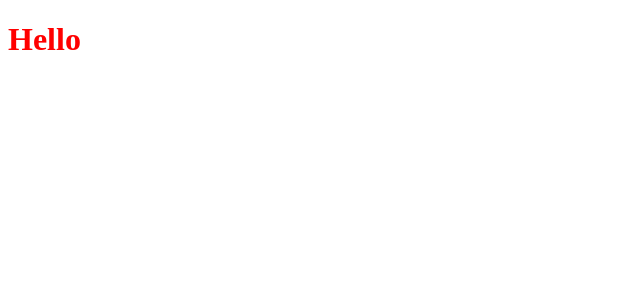
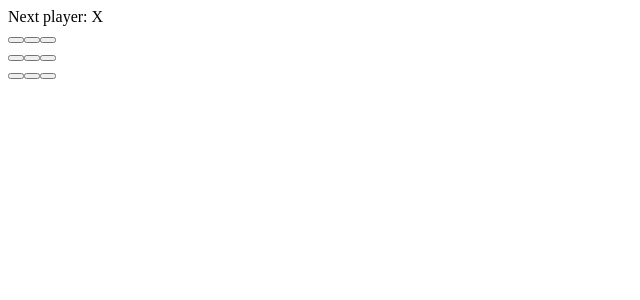
Before and after one commit to shoji-k/react-starter, a React app: page / in a window 1280 px wide. Shown: the top 300 px of the page, without its empty margins (0-640 px from the left). Built offline with nearby package versions, Linux system fonts and the light colour scheme.

Commit message:
copy base code

```diff
--- /dev/null
+++ b/src/Game.js
@@ -0,0 +1,56 @@
+import React from 'react'
+
+class Square extends React.Component {
+  render() {
+    return <button className="square">{/* TODO */}</button>
+  }
+}
+
+class Board extends React.Component {
+  renderSquare(i) {
+    return <Square />
+  }
+
+  render() {
+    const status = 'Next player: X'
+
+    return (
+      <div>
+        <div className="status">{status}</div>
+        <div className="board-row">
+          {this.renderSquare(0)}
+          {this.renderSquare(1)}
+          {this.renderSquare(2)}
+        </div>
+        <div className="board-row">
+          {this.renderSquare(3)}
+          {this.renderSquare(4)}
+          {this.renderSquare(5)}
+        </div>
+        <div className="board-row">
+          {this.renderSquare(6)}
+          {this.renderSquare(7)}
+          {this.renderSquare(8)}
+        </div>
+      </div>
+    )
+  }
+}
+
+class Game extends React.Component {
+  render() {
+    return (
+      <div className="game">
+        <div className="game-board">
+          <Board />
+        </div>
+        <div className="game-info">
+          <div>{/* status */}</div>
+          <ol>{/* TODO */}</ol>
+        </div>
+      </div>
+    )
+  }
+}
+
+export default Game
--- a/src/index.js
+++ b/src/index.js
@@ -1,17 +1,25 @@
 import React from 'react'
 import ReactDOM from 'react-dom'
 import './style.css'
-import App from './App'
+// import App from './App'
+import Game from './Game'
 
-const render = Component => {
+const render = (Component) => {
   ReactDOM.render(<Component />, document.getElementById('main'))
 }
 
 if (module.hot) {
-  module.hot.accept('./App', () => {
-    const nextApp = require('./App').default
+  module.hot.accept('./Game', () => {
+    const nextApp = require('./Game').default
     render(nextApp)
   })
 }
 
-render(App)
+// if (module.hot) {
+//   module.hot.accept('./App', () => {
+//     const nextApp = require('./App').default
+//     render(nextApp)
+//   })
+// }
+
+render(Game)
```
